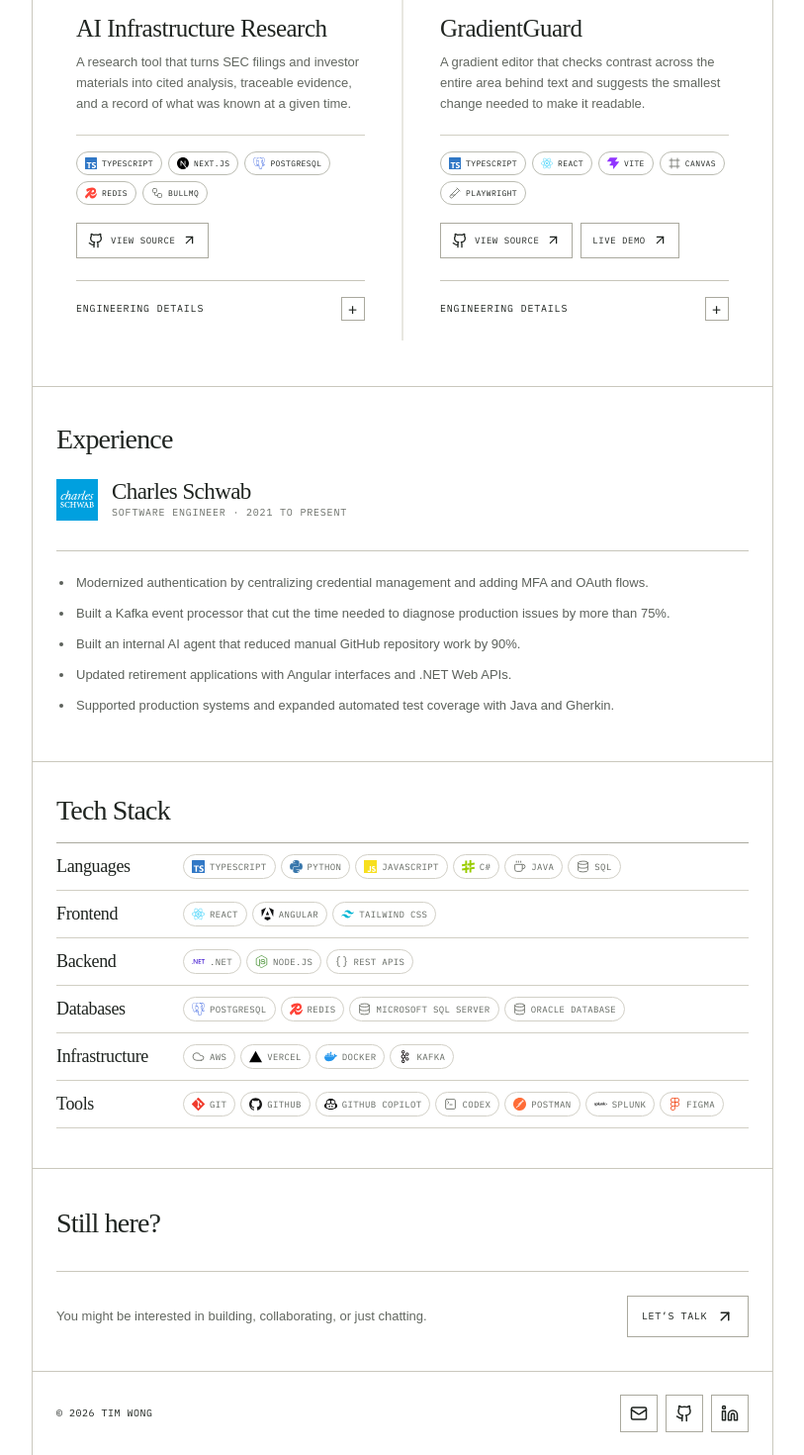
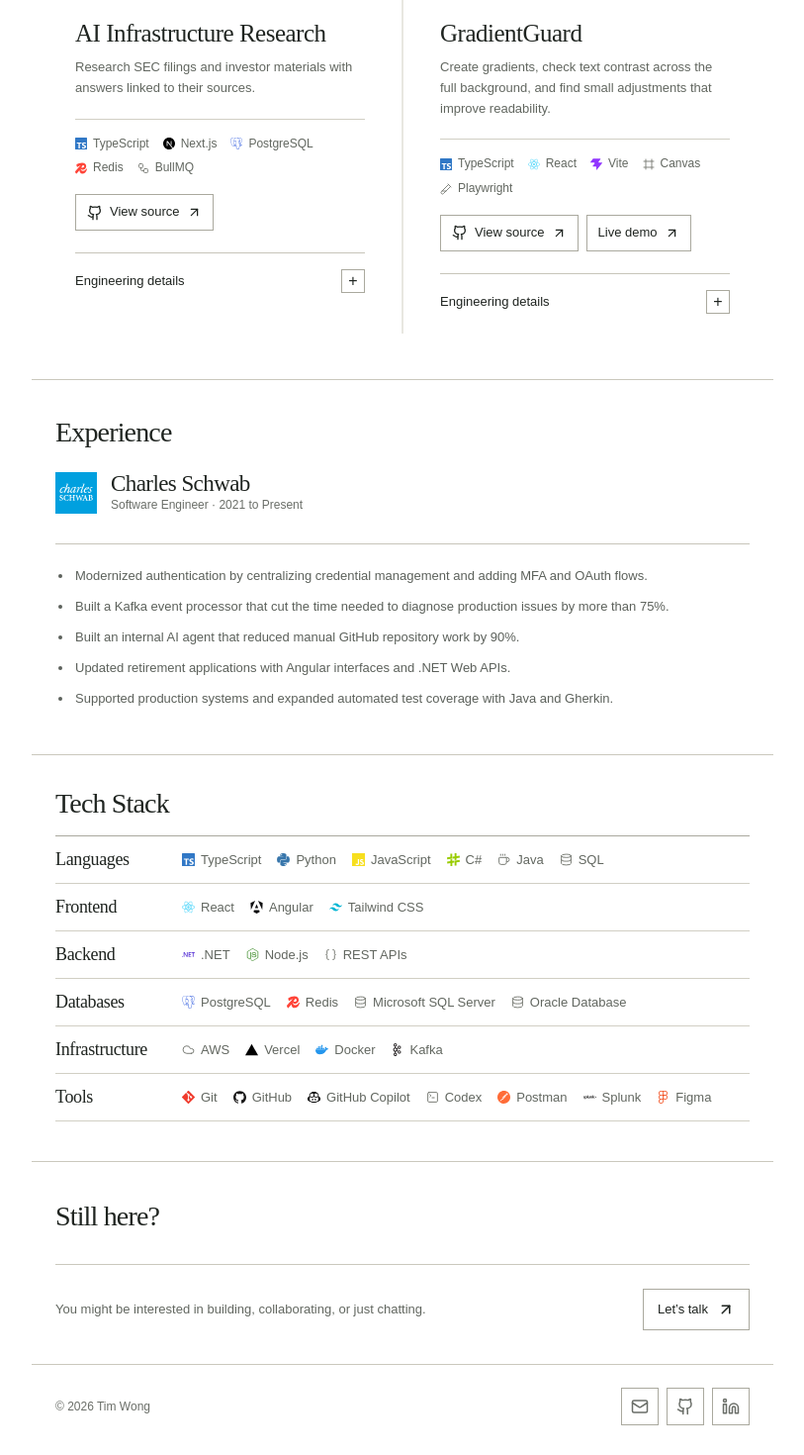
Before and after one commit to timwong101/my-portfolio, a React (Vite) app: page / in a window 1280 px wide. Shown: the part 795-2265 px from the top of the page at 99% size, without its empty margins (233-1046 px from the left). Built offline with nearby package versions, Linux system fonts and the light colour scheme; a web font is replaced by a local one.

Commit message:
Simplify portfolio typography and technology lists

```diff
--- a/src/App.tsx
+++ b/src/App.tsx
@@ -11,7 +11,7 @@
   {
     title: 'AI Infrastructure Research',
     description:
-      'A research tool that turns SEC filings and investor materials into cited analysis, traceable evidence, and a record of what was known at a given time.',
+      'Research SEC filings and investor materials with answers linked to their sources.',
     tags: ['TypeScript', 'Next.js', 'PostgreSQL', 'Redis', 'BullMQ'],
     url: 'https://github.com/timwong101/ai-infra-terminal',
     liveUrl: null,
@@ -23,7 +23,7 @@
   {
     title: 'GradientGuard',
     description:
-      'A gradient editor that checks contrast across the entire area behind text and suggests the smallest change needed to make it readable.',
+      'Create gradients, check text contrast across the full background, and find small adjustments that improve readability.',
     tags: ['TypeScript', 'React', 'Vite', 'Canvas', 'Playwright'],
     url: 'https://github.com/timwong101/GradientGuard',
     liveUrl: 'https://gradient-guard.vercel.app/',
--- a/src/index.css
+++ b/src/index.css
@@ -21,7 +21,7 @@
 a { color: inherit; text-decoration: none; }
 button, a { -webkit-tap-highlight-color: transparent; }
 
-.site-shell { --section-gutter: 24px; width: min(750px, calc(100% - 40px)); margin: 0 auto; border-inline: 1px solid #cac8bd; }
+.site-shell { --section-gutter: 24px; width: min(750px, calc(100% - 40px)); margin: 0 auto; }
 .topbar { position: sticky; top: 0; z-index: 20; height: 62px; display: flex; align-items: center; justify-content: space-between; padding: 0 24px; border-bottom: 1px solid #cac8bd; background: #fff; font-family: var(--font-ui); font-size: 11px; text-transform: uppercase; letter-spacing: .06em; }
 .wordmark { display: flex; align-items: center; gap: 12px; padding: 0; border: 0; background: transparent; color: inherit; font: inherit; font-weight: 700; text-transform: inherit; letter-spacing: inherit; cursor: pointer; }
 nav { display: flex; gap: 22px; }
@@ -41,7 +41,7 @@
 .profile-ticker { height: 16px; margin-top: 7px; overflow: hidden; color: #6a6e68; font: 9px/16px var(--font-ui); text-transform: uppercase; letter-spacing: .08em; }
 .profile-ticker-track { display: flex; flex-direction: column; animation: profile-ticker 9s ease-in-out infinite; will-change: transform; }
 .profile-ticker-track span { flex: 0 0 16px; }
-.profile-email { display: inline-flex; align-items: center; gap: 7px; margin-top: 14px; padding: 8px 10px; border: 1px solid #aaa99e; font: 8px var(--font-ui); text-transform: uppercase; letter-spacing: .07em; transition: background .2s ease, color .2s ease; }
+.profile-email { display: inline-flex; align-items: center; gap: 7px; margin-top: 14px; padding: 8px 10px; border: 1px solid #aaa99e; font: 13px/1.3 var(--font-body); transition: background .2s ease, color .2s ease; }
 .profile-email:hover { background: #252525; color: #fff; }
 .profile-email:focus-visible { outline: 1px solid #252525; outline-offset: 3px; }
 
@@ -75,13 +75,13 @@
 .project-copy { display: flex; flex: 1; flex-direction: column; padding: 20px; }
 .project-copy h3 { margin: 0 0 11px; font-family: var(--font-display); font-size: 25px; font-weight: 400; line-height: 1.1; letter-spacing: -.02em; }
 .project-description { flex: 1; max-width: 670px; margin: 0; color: #626760; font-size: 13px; line-height: 1.6; }
-.project-tags { display: flex; flex-wrap: wrap; gap: 6px; list-style: none; padding: 16px 0 0; margin: 20px 0 0; border-top: 1px solid #d1cfc4; }
-.project-tags li { display: inline-flex; align-items: center; gap: 5px; border: 1px solid #bbbcb2; border-radius: 99px; padding: 5px 8px; font: 8px var(--font-ui); text-transform: uppercase; letter-spacing: .05em; }
+.project-tags { display: flex; flex-wrap: wrap; gap: 8px 14px; list-style: none; padding: 16px 0 0; margin: 20px 0 0; border-top: 1px solid #d1cfc4; }
+.project-tags li { display: inline-flex; align-items: center; gap: 6px; color: #626760; font: 12px/1.4 var(--font-body); white-space: nowrap; }
 .project-tags .tech-icon { width: 12px; height: 12px; flex-basis: 12px; }
 .project-actions { display: flex; flex-wrap: wrap; gap: 8px; margin-top: 18px; }
-.project-actions a { display: inline-flex; align-items: center; gap: 7px; padding: 9px 11px; border: 1px solid #aaa99e; font: 9px var(--font-ui); text-transform: uppercase; letter-spacing: .06em; transition: background .2s ease, color .2s ease; }
+.project-actions a { display: inline-flex; align-items: center; gap: 7px; padding: 9px 11px; border: 1px solid #aaa99e; font: 13px/1.3 var(--font-body); transition: background .2s ease, color .2s ease; }
 .project-actions a:hover { background: #252525; color: #fff; }
-.project-details-trigger { display: flex; align-items: center; justify-content: space-between; gap: 20px; width: 100%; margin-top: 22px; padding: 16px 0 0; border: 0; border-top: 1px solid #c7c5ba; background: transparent; color: inherit; cursor: pointer; font: 10px var(--font-ui); text-transform: uppercase; letter-spacing: .08em; }
+.project-details-trigger { display: flex; align-items: center; justify-content: space-between; gap: 16px; width: 100%; margin-top: 22px; padding: 16px 0 0; border: 0; border-top: 1px solid #c7c5ba; background: transparent; color: inherit; cursor: pointer; font: 13px/1.4 var(--font-body); text-align: left; }
 .project-details-trigger:focus-visible { outline: 1px solid #252525; outline-offset: 4px; }
 .details-toggle { display: grid; place-items: center; width: 24px; height: 24px; border: 1px solid #aaa99e; font-size: 16px; line-height: 1; transition: transform .2s ease; }
 .project-details-trigger[aria-expanded='true'] .details-toggle { transform: rotate(45deg); }
@@ -95,7 +95,7 @@
 .experience-heading { display: grid; grid-template-columns: 42px 1fr; align-items: center; gap: 14px; padding-bottom: 30px; }
 .experience-logo { display: block; width: 42px; height: 42px; object-fit: contain; }
 .experience-company { margin: 0 0 3px; color: #1f2420; font-family: var(--font-display); font-size: 23px; font-weight: 400; line-height: 1; letter-spacing: -.025em; }
-.meta { margin: 0; color: #6a6e68; font: 10px/1.3 var(--font-ui); text-transform: uppercase; letter-spacing: .08em; }
+.meta { margin: 0; color: #6a6e68; font: 12px/1.3 var(--font-body); }
 .experience-highlights { list-style: disc; margin: 0; padding: 22px 0 0 18px; border-top: 1px solid #c7c5ba; color: #5c615b; font-size: 13px; line-height: 1.55; }
 .experience-highlights li { padding-left: 2px; }
 .experience-highlights li + li { margin-top: 11px; }
@@ -105,8 +105,8 @@
 .stack-grid { border-top: 1px solid #aaa99e; }
 .stack-grid article { display: grid; grid-template-columns: 112px 1fr; align-items: center; gap: 16px; min-height: 0; padding: 10px 0; border-bottom: 1px solid #d1cfc4; }
 .stack-grid h3 { margin: 0; font-family: var(--font-display); font-size: 18px; font-weight: 400; letter-spacing: -.02em; }
-.stack-grid ul { display: flex; flex-wrap: wrap; align-content: flex-start; gap: 5px; list-style: none; margin: 0; padding: 0; }
-.stack-grid li { display: inline-flex; align-items: center; gap: 5px; padding: 5px 8px; border: 1px solid #d2d0c7; border-radius: 99px; color: #626760; font: 9px var(--font-ui); text-transform: uppercase; letter-spacing: .04em; }
+.stack-grid ul { display: flex; flex-wrap: wrap; align-content: flex-start; gap: 8px 16px; list-style: none; margin: 0; padding: 0; }
+.stack-grid li { display: inline-flex; align-items: center; gap: 6px; color: #626760; font: 13px/1.5 var(--font-body); white-space: nowrap; }
 .tech-icon { width: 13px; height: 13px; flex: 0 0 13px; }
 .tech-icon-generic { color: #777a73; stroke-width: 1.8; }
 
@@ -115,10 +115,10 @@
 .contact-bottom { margin-top: 32px; padding-top: 24px; border-top: 1px solid #cac8bd; display: flex; justify-content: space-between; align-items: center; gap: 24px; }
 .contact-bottom p { max-width: 480px; margin: 0; color: #626760; font-size: 13px; line-height: 1.5; }
 .contact-bottom p a { color: #1f2420; text-decoration: underline; text-underline-offset: 3px; }
-.contact-cta { display: inline-flex; align-items: center; gap: 9px; padding: 11px 14px; border: 1px solid #aaa99e; color: #1f2420; font: 10px var(--font-ui); text-transform: uppercase; letter-spacing: .06em; white-space: nowrap; transition: background .2s ease, color .2s ease; }
+.contact-cta { display: inline-flex; align-items: center; gap: 9px; padding: 11px 14px; border: 1px solid #aaa99e; color: #1f2420; font: 13px/1.3 var(--font-body); white-space: nowrap; transition: background .2s ease, color .2s ease; }
 .contact-cta:hover { background: #252525; color: #fff; }
 
-footer { display: flex; justify-content: space-between; align-items: center; min-height: 84px; padding: 20px var(--section-gutter); font: 10px var(--font-ui); text-transform: uppercase; letter-spacing: .05em; }
+footer { display: flex; justify-content: space-between; align-items: center; min-height: 84px; padding: 20px var(--section-gutter); color: #6a6e68; font: 12px var(--font-body); }
 .socials { display: flex; gap: 8px; }
 .socials a { display: grid; place-items: center; width: 38px; height: 38px; border: 1px solid #aaa99e; transition: background .2s, color .2s; }
 .socials a:hover { background: #252525; color: #fff; }
```
